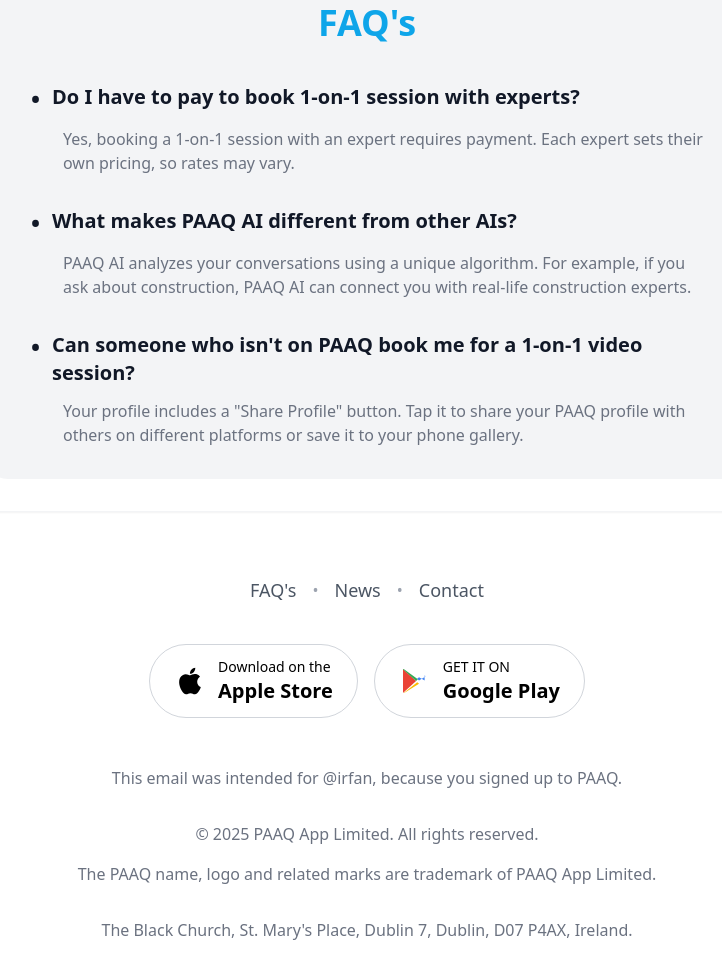
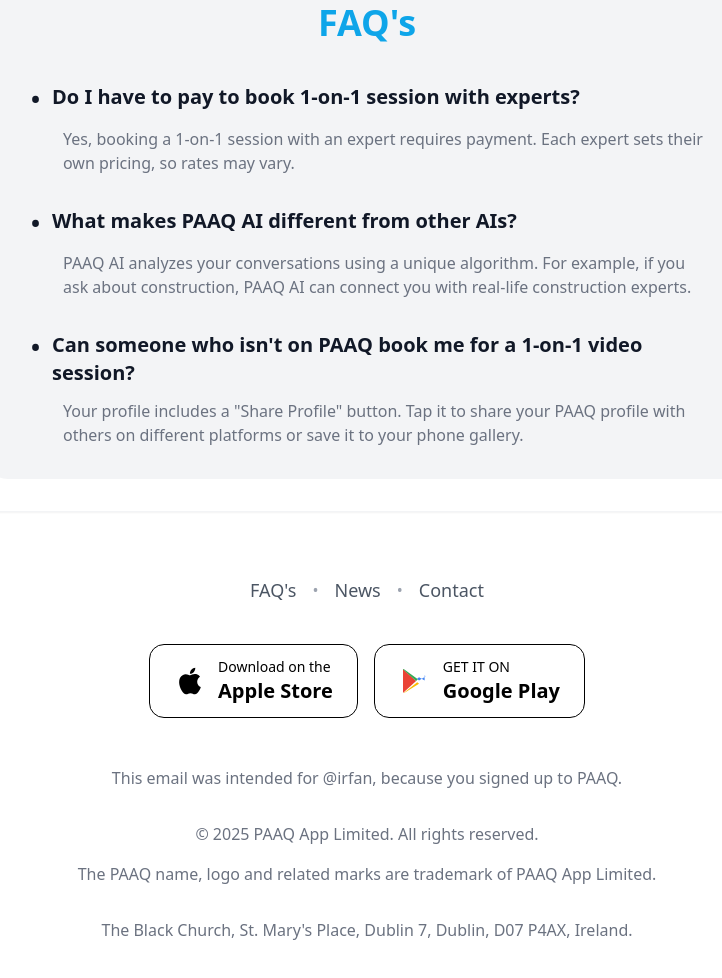
Before and after one commit to sahilphantom/paaq, a plain HTML site: page index.html in a window 1280 px wide. Shown: the part 2080-3058 px from the top of the page, without its empty margins (273-995 px from the left). Drawn offline with nearby package versions, Linux system fonts and the light colour scheme.

Commit message:
Update app download buttons styling for improved visibility

```diff
--- a/index.html
+++ b/index.html
@@ -335,7 +335,7 @@
          <!-- App Download Buttons -->
             <div class="flex flex-wrap justify-center gap-4 mb-12">
                 <!-- Apple Store Button -->
-                <a href="#" class="inline-flex items-center border border-gray-300 rounded-full px-6 py-3 hover:bg-gray-50 transition-colors">
+                <a href="#" class="inline-flex items-center border border-black rounded-[15px] px-6 py-3 hover:bg-gray-50 transition-colors">
                     <svg class="w-8 h-8 mr-3" viewBox="0 0 24 24" fill="currentColor" xmlns="http://www.w3.org/2000/svg">
                         <path d="M18.71 19.5C17.88 20.74 17 21.95 15.66 21.97C14.32 22 13.89 21.18 12.37 21.18C10.84 21.18 10.37 21.95 9.09997 22C7.78997 22.05 6.79997 20.68 5.95997 19.47C4.24997 17 2.93997 12.45 4.69997 9.39C5.56997 7.87 7.12997 6.91 8.81997 6.88C10.1 6.86 11.32 7.75 12.11 7.75C12.89 7.75 14.37 6.68 15.92 6.84C16.57 6.87 18.39 7.1 19.56 8.82C19.47 8.88 17.39 10.1 17.41 12.63C17.44 15.65 20.06 16.66 20.09 16.67C20.06 16.74 19.67 18.11 18.71 19.5ZM13 3.5C13.73 2.67 14.94 2.04 15.94 2C16.07 3.17 15.6 4.35 14.9 5.19C14.21 6.04 13.09 6.7 11.95 6.61C11.8 5.46 12.36 4.26 13 3.5Z"/>
                     </svg>
@@ -346,7 +346,7 @@
                 </a>
 
                 <!-- Google Play Button -->
-                <a href="#" class="inline-flex items-center border border-gray-300 rounded-full px-6 py-3 hover:bg-gray-50 transition-colors">
+                <a href="#" class="inline-flex items-center border border-black rounded-[15px] px-6 py-3 hover:bg-gray-50 transition-colors">
                     <svg class="w-8 h-8 mr-3" viewBox="0 0 24 24" fill="currentColor" xmlns="http://www.w3.org/2000/svg">
                         <path d="M3.18 20.83C3.05 20.73 3 20.59 3 20.4V3.6C3 3.41 3.05 3.27 3.18 3.17L12.8 12L3.18 20.83Z" fill="#EA4335"/>
                         <path d="M13.66 12.86L3.5 21.02C3.74 21.01 3.97 20.92 4.16 20.76L15.02 14.1L13.66 12.86Z" fill="#FBBC04"/>
```
